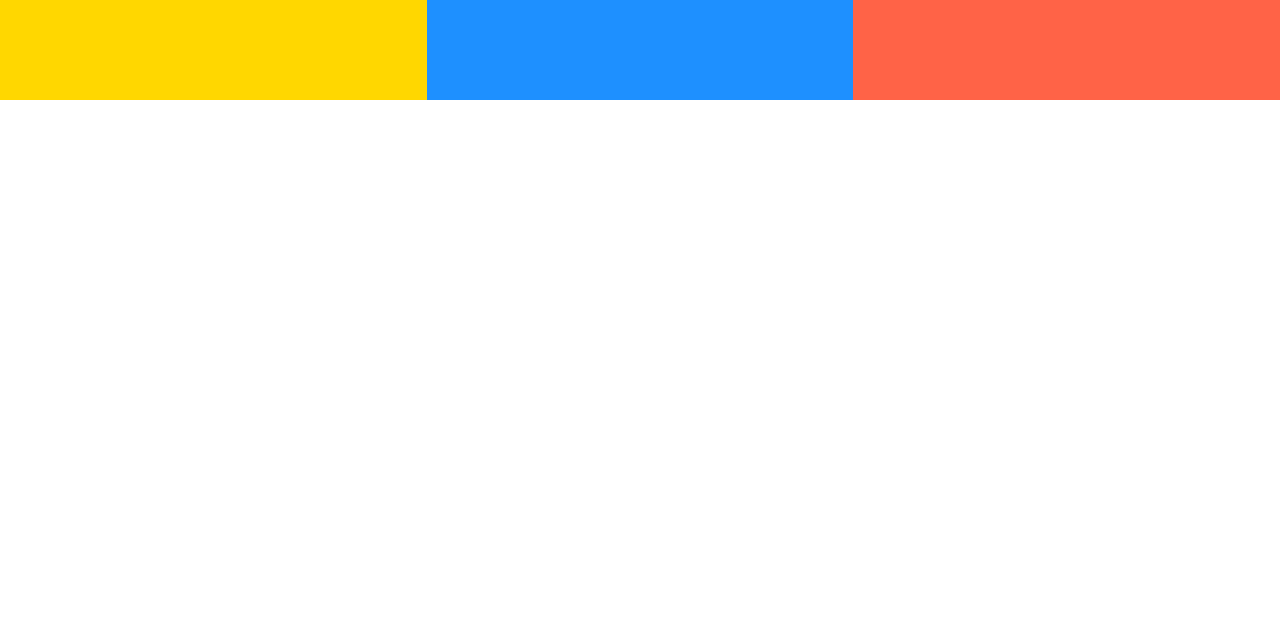
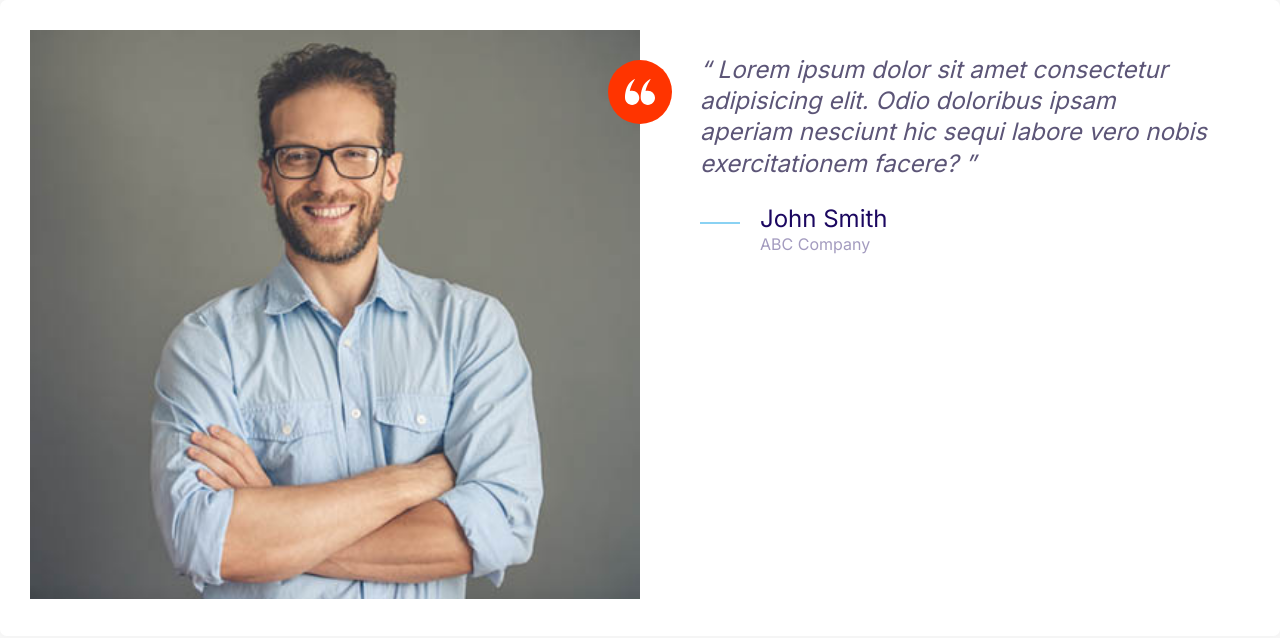
Before and after one commit to ogomola/ojmoshify, a plain HTML site: page index.html in a window 1280 px wide. Drawn offline with Linux system fonts and the light colour scheme.

Commit message:
Define Testimonials

```diff
--- a/css/styles.css
+++ b/css/styles.css
@@ -164,8 +164,17 @@ a {
   width: 40px;
 }
 
+.icon--small {
+  width: 30px;
+  height: 30px;
+}
+
 .icon--primary {
   fill: var(--color-primary);
+}
+
+.icon--white {
+  fill: #fff;
 }
 
 .icon-container {
@@ -176,6 +185,10 @@ a {
   display: inline-flex;
   justify-content: center;
   align-items: center;
+}
+
+.icon-container--accent {
+  background: var(--color-accent);
 }
 
 /* Buttons */
@@ -446,3 +459,33 @@ a {
     grid-template-columns: repeat(3, 1fr);
   }
 }
+
+/* Testimonials */
+.testimonial {
+  padding: 3rem;
+}
+
+.testimonial__image {
+  position: relative;
+}
+
+.testimonial__image > img {
+  width: 100%;
+}
+
+.testimonial__image > .icon-container {
+  position: absolute;
+  top: 3rem;
+  right: -32px;
+}
+
+@media screen and (min-width: 768px) {
+  .testimonial .quote,
+  .testimonial .quote__author {
+    font-size: 2.4rem;
+  }
+
+  .testimonial .quote {
+    margin-left: 6rem;
+  }
+}
--- a/index.html
+++ b/index.html
@@ -14,10 +14,37 @@
     <link rel="stylesheet" href="css/styles.css" />
   </head>
   <body>
-    <div class="grid grid--1x3">
-      <div style="height: 100px; background: gold"></div>
-      <div style="height: 100px; background: dodgerblue"></div>
-      <div style="height: 100px; background: tomato"></div>
+    <div class="card testimonial">
+      <div class="grid grid--1x2">
+        <div class="testimonial__image">
+          <img src="images/testimonial.jpg" alt="A happy, smiling customer" />
+          <span class="icon-container icon-container--accent">
+            <svg class="icon icon--white icon--small">
+              <use xlink:href="images/sprite.svg#quotes"></use>
+            </svg>
+          </span>
+        </div>
+        <blockquote class="quote">
+          <p class="quote__text">
+            Lorem ipsum dolor sit amet consectetur adipisicing elit. Odio
+            doloribus ipsam aperiam nesciunt hic sequi labore vero nobis
+            exercitationem facere?
+          </p>
+          <footer>
+            <div class="media">
+              <div class="media__image">
+                <svg class="icon icon--primary quote__line">
+                  <use xlink:href="images/sprite.svg#line"></use>
+                </svg>
+              </div>
+              <div class="media__body">
+                <h3 class="media__title quote__author">John Smith</h3>
+                <p class="quote__organisation">ABC Company</p>
+              </div>
+            </div>
+          </footer>
+        </blockquote>
+      </div>
     </div>
   </body>
 </html>
```
Also changed, not shown: components/testimonial.html (added, +32 -0 lines), images/testimonial.jpg (added).
